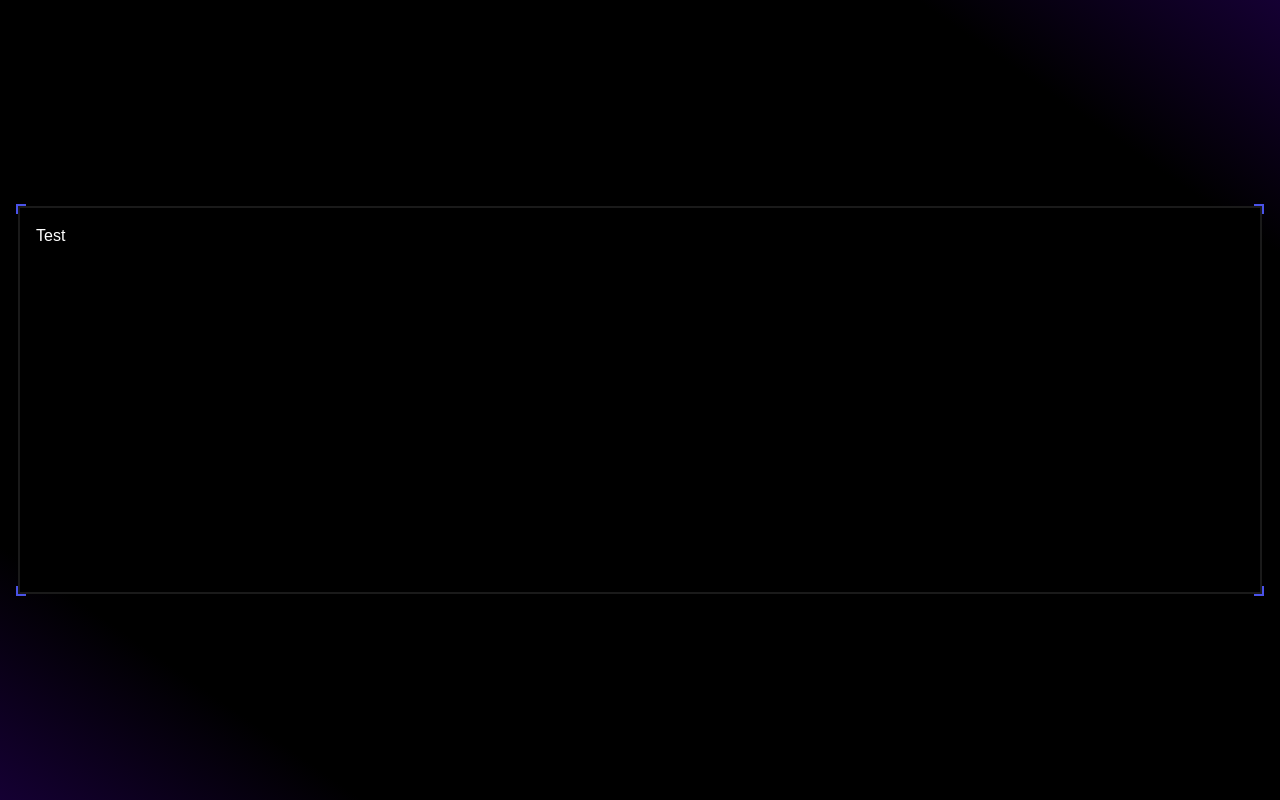
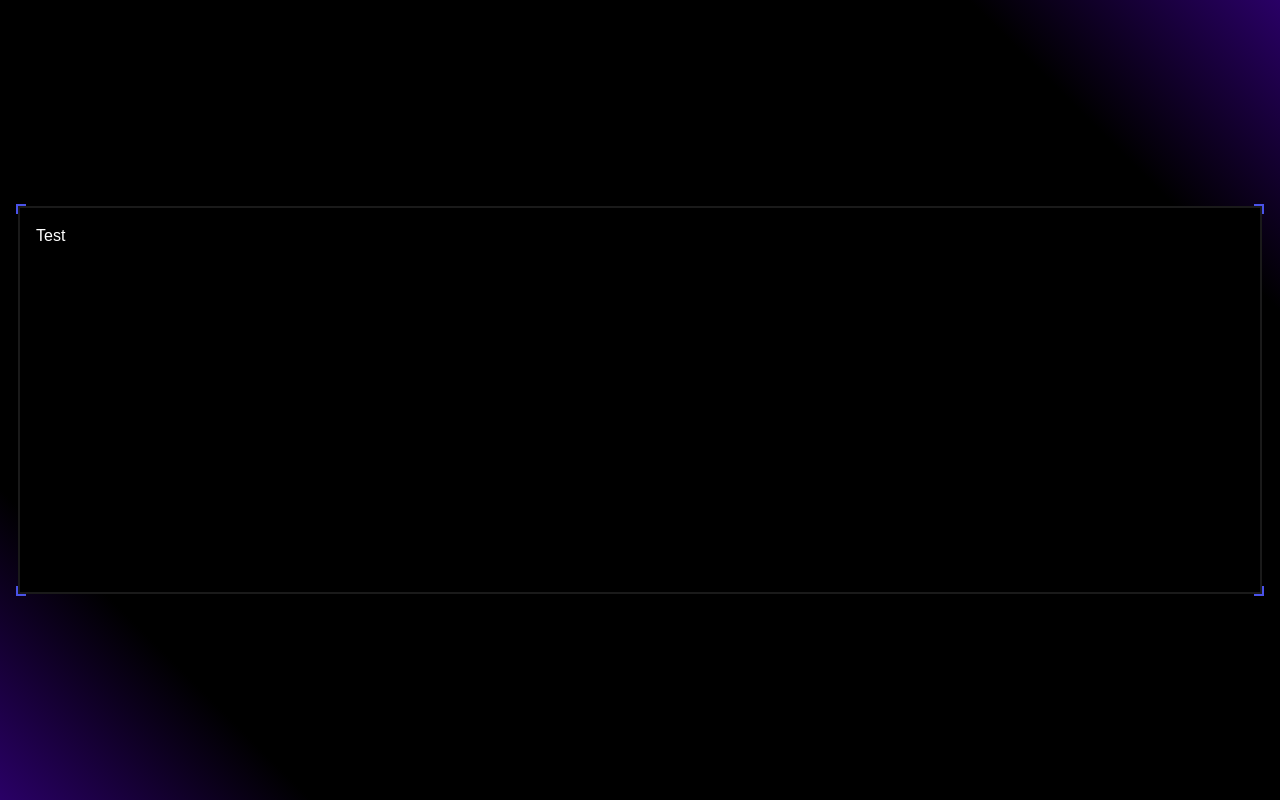
Before and after one commit to shureiki/test, a Next.js app: page /test in a window 1280 px wide. Built offline with nearby package versions, Linux system fonts and the light colour scheme; a web font is replaced by a local one.

Commit message:
fix gradient

```diff
--- a/src/app/globals.css
+++ b/src/app/globals.css
@@ -33,7 +33,7 @@
     }
 
     .test {
-        background: linear-gradient(215deg, rgba(104,0,255,0.2) 0%, rgba(0,0,0,1) 15%, rgba(0,0,0,1) 85%, rgba(104,0,255,0.2) 100%);
+        background: linear-gradient(225deg, rgba(104,0,255,0.4) 0%, rgba(0,0,0,1) 15%, rgba(0,0,0,1) 85%, rgba(104,0,255,0.4) 100%);
     }
 }
 
```
